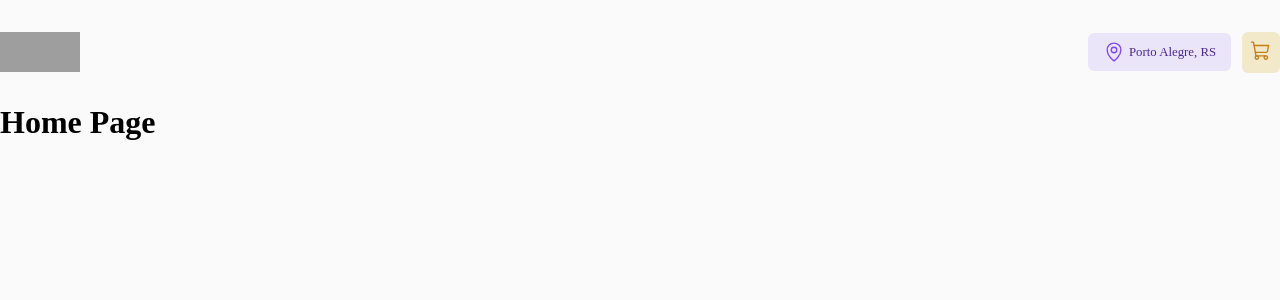
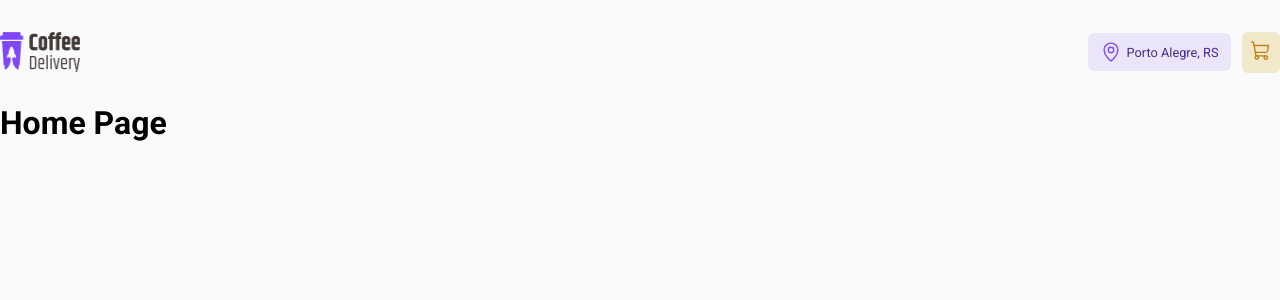
Before and after one commit to walefe/coffee-delivery, a React (Vite) app: page / in a window 1280 px wide. Shown: the top 300 px of the page. Built offline with nearby package versions, Linux system fonts and the light colour scheme; grey boxes are pictures that could not be loaded.

Commit message:
added some global styles and logo

```diff
--- a/src/styles/global.ts
+++ b/src/styles/global.ts
@@ -6,9 +6,14 @@ export const GlobalStyle = createGlobalStyle`
     margin: 0;
     padding: 0;
     box-sizing: border-box;
+    -webkit-font-smoothing: antialiased;
+    -moz-osx-font-smoothing: grayscale;
   }
 
   body {
     background-color: ${(props) => props.theme.colors.background};
+    font-family: 'Roboto', Arial, Helvetica, sans-serif;
+    width: 100vw;
+    height: 100vh;
   }
 `
```
Also changed, not shown: src/assets/Logo.png (added).
